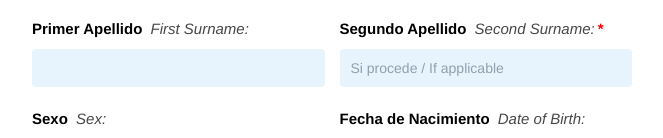
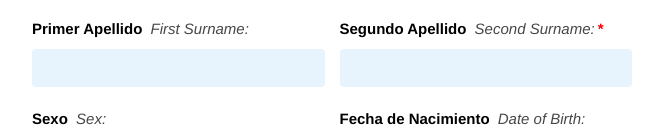
Before and after one commit to Airbnb-Sevilla/Parte-Viajeros, a plain HTML site: page index.html in a window 1280 px wide. Shown: the part 326-464 px from the top of the page, without its empty margins (308-971 px from the left). Drawn offline with Linux system fonts and the light colour scheme.

Commit message:
Update index.html

```diff
--- a/index.html
+++ b/index.html
@@ -138,7 +138,7 @@
             </div>
             <div class="form-group">
                 <label>Segundo Apellido <span class="en">Second Surname:</span><span id="star-apellido" class="req-star">*</span></label>
-                <input type="text" name="Segundo_Apellido" id="field-apellido" placeholder="Si procede / If applicable">
+                <input type="text" name="Segundo_Apellido" id="field-apellido">
             </div>
         </div>
 
```
